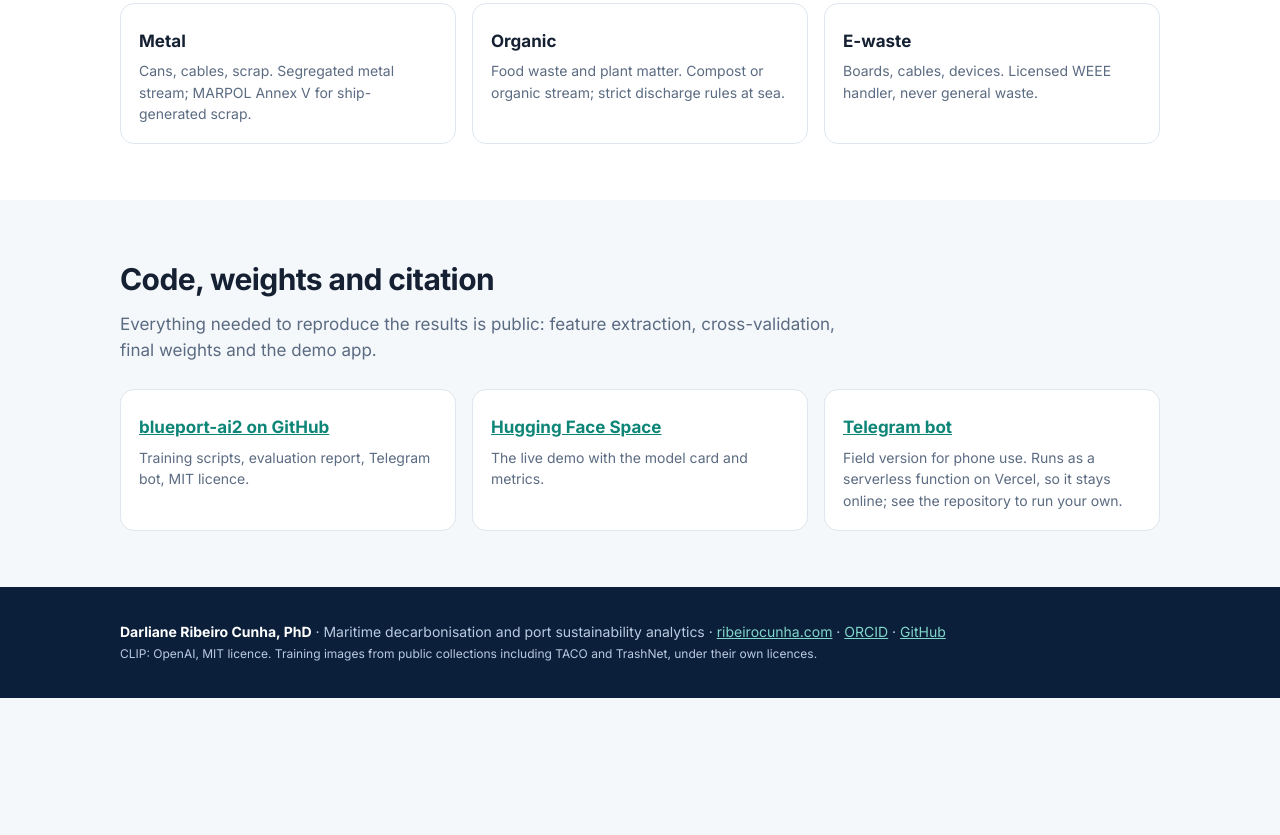
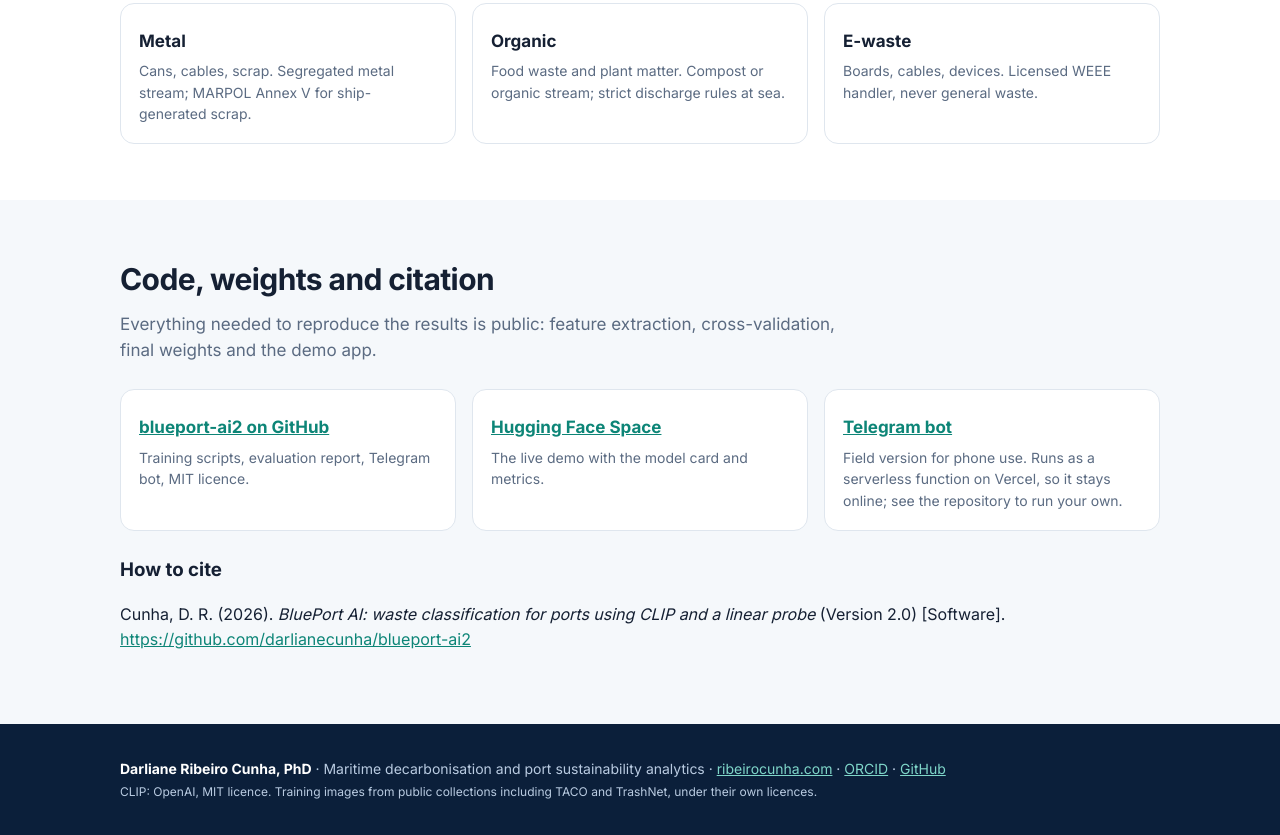
Before and after one commit to darlianecunha/blue-port-ia, a plain HTML site: page index.html in a window 1280 px wide. Shown: the part 3175-4010 px from the top of the page. Before the commit the page ends 3873 px from the top, so only its background shows below. Drawn offline with Linux system fonts and the light colour scheme.

Commit message:
Add files via upload

```diff
--- a/index.html
+++ b/index.html
@@ -182,6 +182,8 @@
     <div class="card"><h3><a href="https://huggingface.co/spaces/Darliane/blueport-ai">Hugging Face Space</a></h3><p>The live demo with the model card and metrics.</p></div>
     <div class="card"><h3><a href="https://t.me/blueportbot">Telegram bot</a></h3><p>Field version for phone use. Runs as a serverless function on Vercel, so it stays online; see the repository to run your own.</p></div>
   </div>
+  <h3 style="margin-top:24px">How to cite</h3>
+  <p>Cunha, D. R. (2026). <em>BluePort AI: waste classification for ports using CLIP and a linear probe</em> (Version 2.0) [Software]. <a href="https://github.com/darlianecunha/blueport-ai2">https://github.com/darlianecunha/blueport-ai2</a></p>
 </div></section>
 
 <footer><div class="wrap">
```
